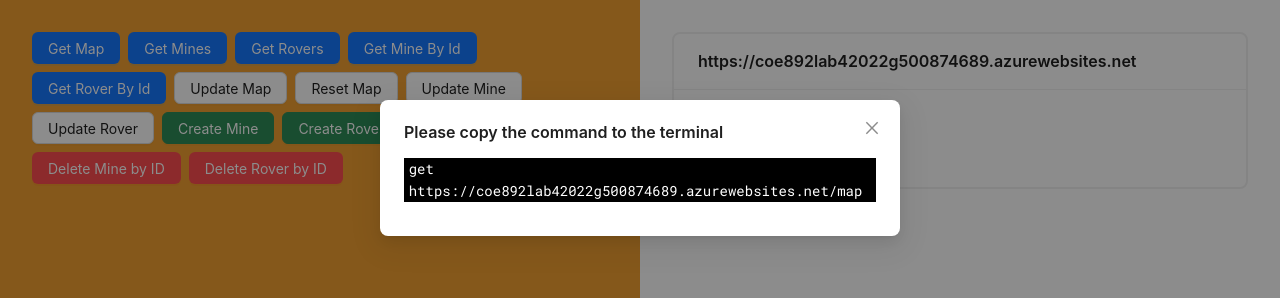
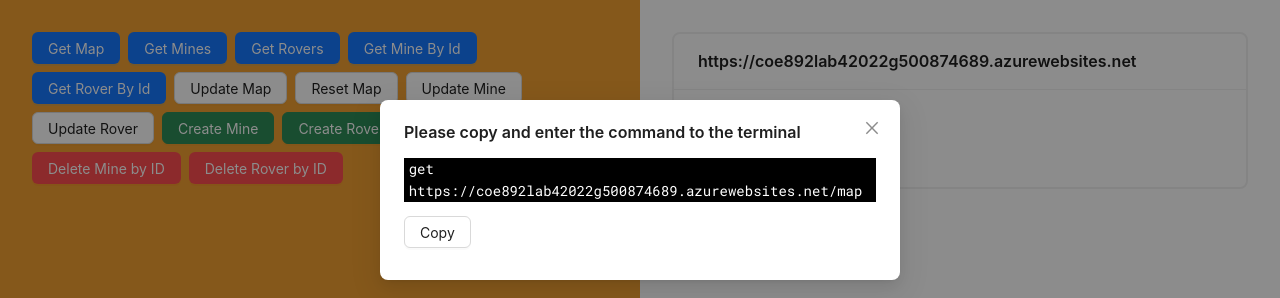
Before and after one commit to julx134/ReactFastAPI, a React (Create React App) app in the folder react-fast-api/: page / in a window 1280 px wide. Both pictures are taken after a click on the button "Get Map". Shown: the top 298 px of the page. Built offline with nearby package versions, Linux system fonts and the light colour scheme; no server answers.

Commit message:
refactored code for UX

```diff
--- a/react-fast-api/src/App.js
+++ b/react-fast-api/src/App.js
@@ -92,7 +92,7 @@ export default function App() {
   return (
     <Row>
       <Modal
-        title="Please copy the command to the terminal"
+        title="Please copy and enter the command to the terminal"
         open={isModalOpen}
         onOk={handleOk}
         onCancel={handleCancel}
@@ -568,7 +568,7 @@ export default function App() {
                           }, 1000);
                         }}
                       >
-                        <Button>Copy</Button>
+                        <Button onClick={handleOk}>Copy</Button>
                       </CopyToClipboard>
                       {isCopied ? (
                         <p
@@ -592,6 +592,7 @@ export default function App() {
             )}
           </>
         ) : (
+          <>
             <div style={{ width: "100%", backgroundColor: "#000000" }}>
               <p
                 style={{
@@ -603,6 +604,33 @@ export default function App() {
                 {commandDetails}
               </p>
             </div>
+            <div style={{ display: "inline" }}>
+              <CopyToClipboard
+                text={commandDetails}
+                onCopy={() => {
+                  setIsCopied(true);
+                  setTimeout(() => {
+                    setIsCopied(false);
+                  }, 1000);
+                }}
+              >
+                <Button onClick={handleOk}>Copy</Button>
+              </CopyToClipboard>
+              {isCopied ? (
+                <p
+                  style={{
+                    display: "inline",
+                    paddingLeft: "2%",
+                    color: "#FF0000",
+                  }}
+                >
+                  Text copied!
+                </p>
+              ) : (
+                ""
+              )}
+            </div>
+          </>
         )}
       </Modal>
       <Col
```
Lines whose indentation alone changed are shown as unchanged.
